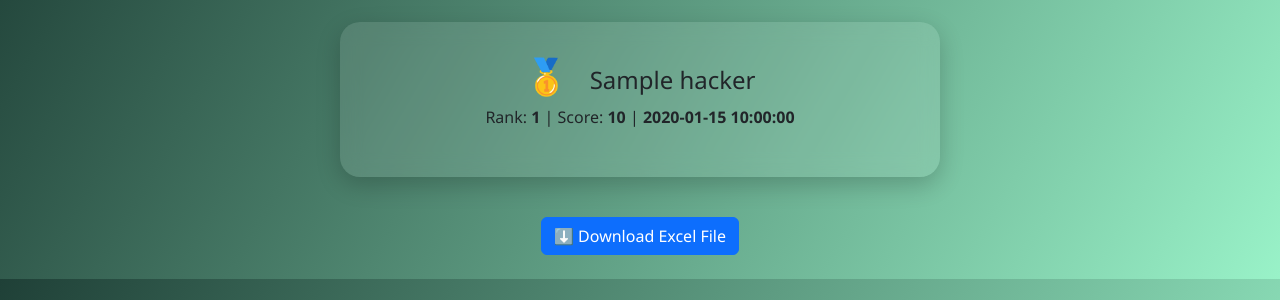
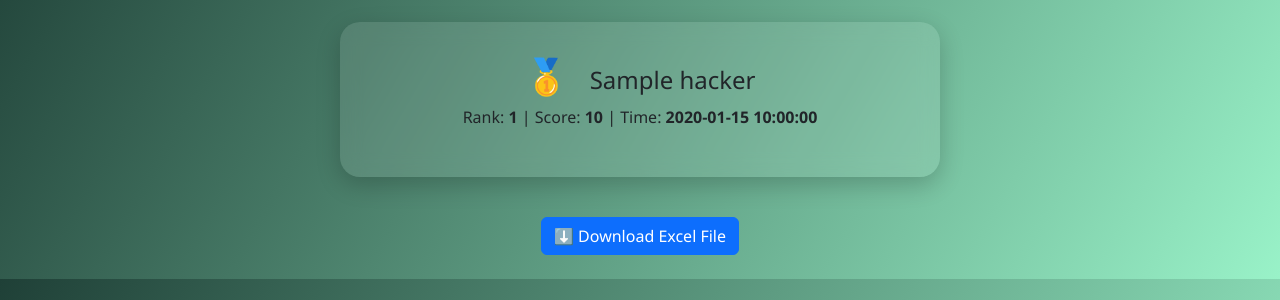
Before and after one commit to SPGOHIL09/HackerRank_Leaderboard_Scrapping, a Flask app: template templates/top3.html in a window 1280 px wide. Shown: the part 124-424 px from the top of the page. Run offline with Flask 3, Linux system fonts and the light colour scheme; the template is opened without the code that fills it: most values are stand-ins (such as "Sample title", 1, 10 or a date in 2020).

Commit message:
update top3 file

```diff
--- a/templates/top3.html
+++ b/templates/top3.html
@@ -50,7 +50,7 @@
         {% if loop.index == 1 %}<span class="medal">🥇</span>{% elif loop.index == 2 %}<span class="medal">🥈</span>{% elif loop.index == 3 %}<span class="medal">🥉</span>{% endif %}
         {{ user.hacker }}
       </h4>
-      <p>Rank: <strong>{{ user.rank }}</strong> | Score: <strong>{{ user.score }}</strong> | <strong>{{ user.formatted_time }}</strong></p>
+      <p>Rank: <strong>{{ user.rank }}</strong> | Score: <strong>{{ user.score }}</strong> | Time: <strong>{{ user.formatted_time }}</strong></p>
     </div>
     {% endfor %}
     <a href="{{ url_for('download_file', filename=file_name) }}" class="btn btn-primary m-4">
```
